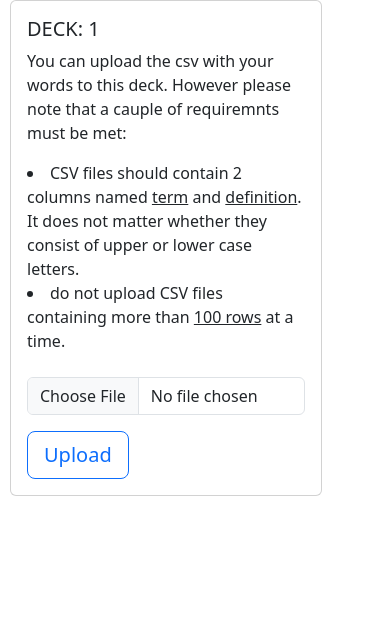
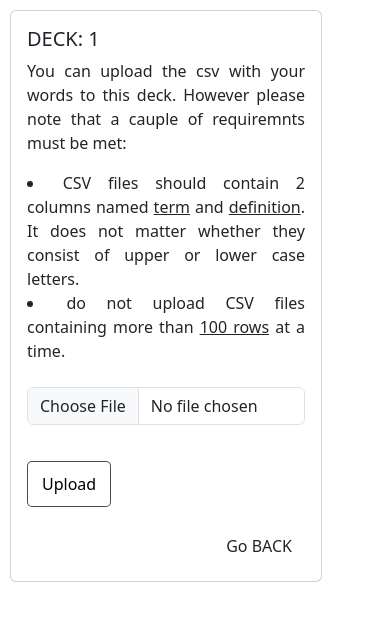
Before and after one commit to gornyMooj/world_of_words, a Flask app: page /upload-data/1/1 in a window 390 px wide. Shown: the part 40-661 px from the top of the page. Run offline with Flask 3, Linux system fonts and the light colour scheme; the visitor is signed in with stand-in values (Sample User, id 1); some libraries are stand-ins or nearby versions.

Commit message:
styling old buttons 1

```diff
--- a/api/basic.py
+++ b/api/basic.py
@@ -18,9 +18,11 @@ import os
 app = Flask(__name__)
 CORS(app)
 
-app.config['SECRET_KEY'] = os.getenv("SECRET_KEY", "fallback-secret-key")
-print("SECRET_KEY set to:", app.config['SECRET_KEY'])
-app.config["MONGO_URI"] = os.getenv("MONGO_URI")
+# app.config['SECRET_KEY'] = os.getenv("SECRET_KEY", "fallback-secret-key")
+# app.config["MONGO_URI"] = os.getenv("MONGO_URI")
+
+app.config['SECRET_KEY'] = 'mysecretkey'
+app.config["MONGO_URI"] = "mongodb://localhost:27017/flask_database"
 
 
 mongo = PyMongo(app)
@@ -373,7 +375,6 @@ def display_terms():
     if request.method == 'POST':
         sort = request.form.get('data-state')
         _, updated_terms = sort_words(updated_terms, 'term_first', sort,'REPEAT_ALL', 'term' )
-        print(sort,updated_terms[0])
         return render_template('display-terms.html', terms=updated_terms, decks=decks, sort=sort)
 
     return render_template('display-terms.html', terms=updated_terms, decks=decks, sort=sort)
@@ -391,7 +392,6 @@ def study(deck_id):
     first = 'term'
 
     try:
-        print(deck_id)
         if deck_id == "none":
             words = db[user_id].find({})
         else:
--- a/api/static/CSS/style.css
+++ b/api/static/CSS/style.css
@@ -295,16 +295,6 @@ textarea {
     font-weight: 600;
 }
 
-@media (max-width: 720px) {
-    .centered-elements button{
-        font-size: 100%;
-
-    }
-    .centered-elements {
-        display: block;
-    }
-  }
-
   /* ADD NEW DECK PAGE */
   #add-new-deck {
     margin-top: 20px;
@@ -444,6 +434,21 @@ textarea {
 
 }
 
+
+@media (max-width: 720px) {
+    .centered-elements button{
+        font-size: 100%;
+
+    }
+    .centered-elements {
+        display: block;
+    }
+
+    .card-text {
+        text-align: justify;
+    }
+  }
+
 @media only screen and (max-width: 500px) {
     .welcome-container {
         width: 100%;
@@ -482,7 +487,7 @@ textarea {
     }
 
     .welcome-container .container {
-        border-left: 1px solid #212529;
+        border-left: 2px solid #212529;
     }
 
 }
--- a/api/static/js/scripts.js
+++ b/api/static/js/scripts.js
@@ -15,7 +15,6 @@ $("form[name=login_form]").submit(function(e) {
     error: function(resp) {
       // Log the full error response to the console for debugging
       console.error("Error response:", resp);
-      console.error("window.location.href:", window.location.href);
 
       // Check if responseJSON exists and has an error property
       var errorMessage = resp.responseJSON && resp.responseJSON.error ?
--- a/api/templates/new-term.html
+++ b/api/templates/new-term.html
@@ -28,8 +28,9 @@
                                 <textarea name="definition" placeholder="text in here.."></textarea>
                             </p>
                             <p>
-                                <button type="submit"> SUBMIT </button> &ensp;
-                                <button type="button" onclick="window.location.href='{{ url_for('deck_menu', id=id) }}';"> Go BACK.. </button>
+                                <button type="submit" class="btn secondary button-svg"> SUBMIT </button> &ensp;
+                                <br>
+                                <button type="button" class="btn secondary button-svg" onclick="window.location.href='{{ url_for('deck_menu', id=id) }}';"> Go BACK </button>
                             </p>
                         </form>
                     </div>
--- a/api/templates/update-term.html
+++ b/api/templates/update-term.html
@@ -26,8 +26,9 @@
                             <textarea name="definition" >{{existing_term.definition}}</textarea>
                         </p>
                         <p>
-                            <button type="submit"> UPDATE </button> &ensp;
-                            <button type="button" onclick="goBack()"> Go BACK.. </button>
+                            <button type="submit" class="btn secondary button-svg"> SUBMIT </button> &ensp;
+                            <br>
+                            <button type="button" class="btn secondary button-svg" onclick="goBack()"> Go BACK </button>
                         </p>
                     </form>
                 </div>
--- a/api/templates/uploader.html
+++ b/api/templates/uploader.html
@@ -4,7 +4,7 @@
 {% block content %}
 
 
-<div class="card" style=" margin-left: 10px; width: 80%;">
+<div class="card" style=" margin-left: 10px; margin-top: 10px;width: 80%;">
     <div class="card-body">
       <h5 class="card-title">DECK: {{deck_name}}</h5>
       <p class="card-text">You can upload the csv with your words to this deck. However please note that a cauple of requiremnts must be met:</p>
@@ -25,11 +25,24 @@
             <div class="mb-3">
                 <input class="form-control" type="file" id="file" name="file" accept=".csv">
             </div>
-            <input type = "submit" value="Upload" class="btn btn-lg btn-outline-primary">
+            <input type = "submit" value="Upload" class="input-submit">
         </form>
 
+                <div style="width: 100%;text-align: right;">
+            <button type="button" class="btn secondary button-svg" onclick="goBack()" style="margin-top: 20px;"> Go BACK </button>
+        </div>
 
     </div>
   </div>
 
+
+
+
+    <script>
+        function goBack() {
+        window.history.back();
+        }
+
+    </script>
+
 {% endblock content %}
```
Also changed, not shown: api/templates/deck-menu.html (+5 -2 lines), api/user_module/__init__.py (added).
